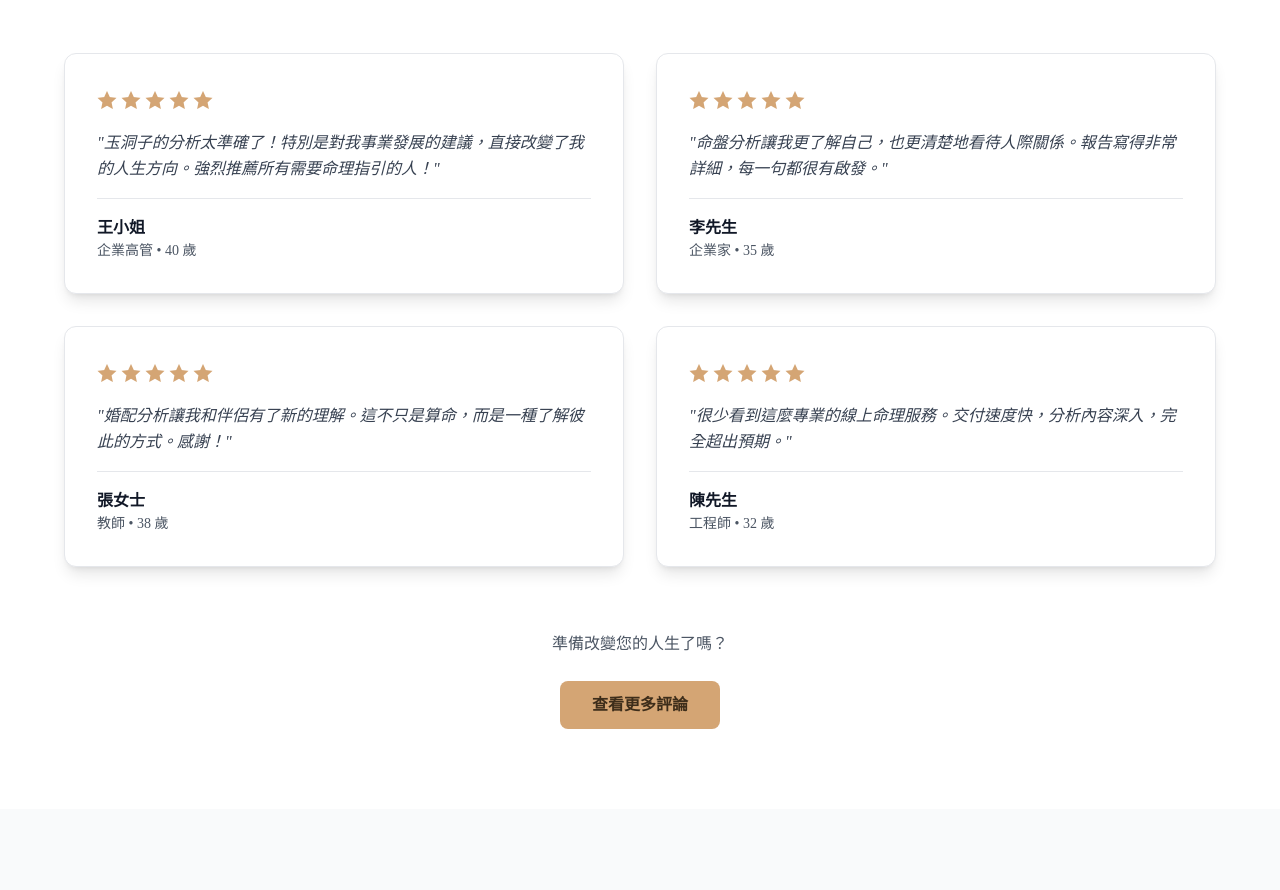
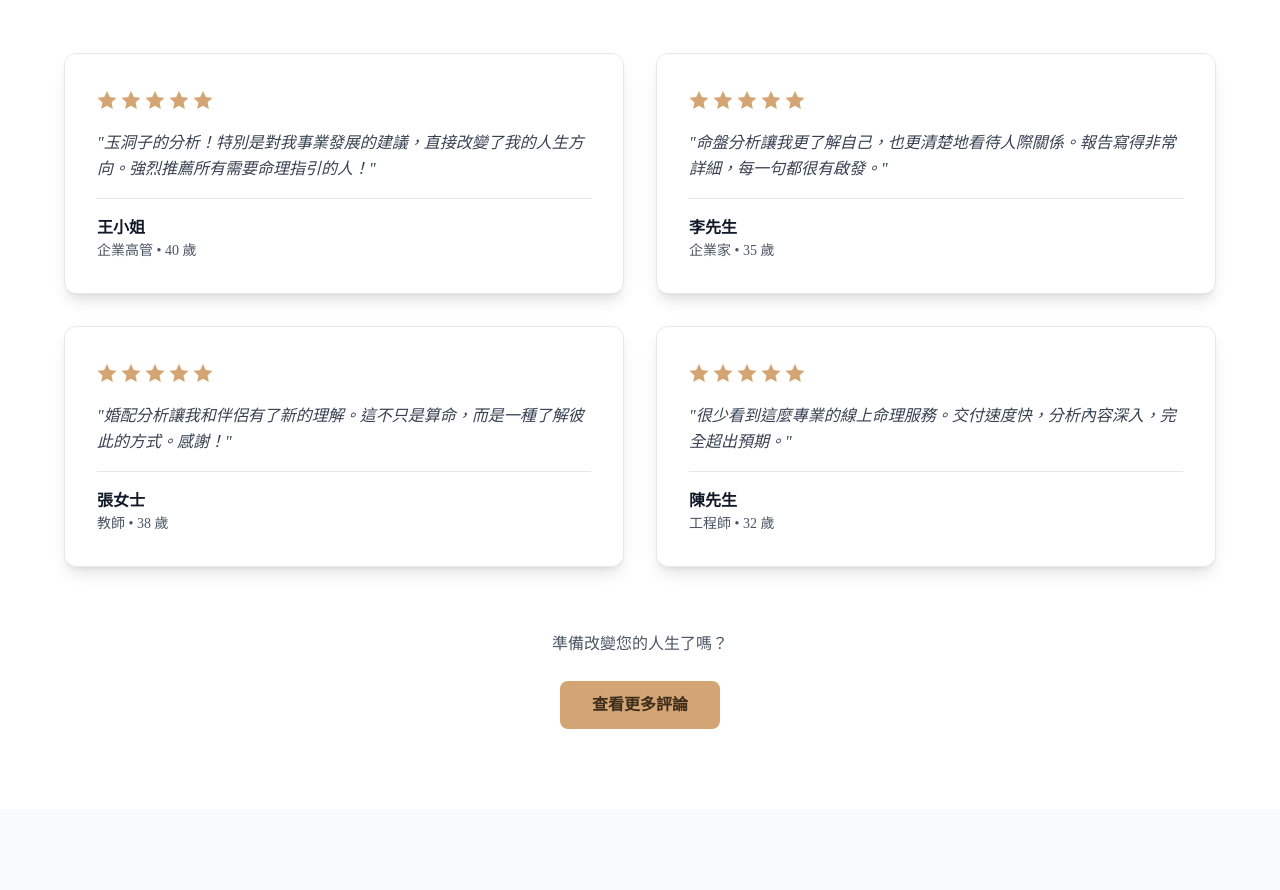
Before and after one commit to adam4taiwan/MyWeb, a Next.js app: page / in a window 1280 px wide. Shown: the part 2840-3730 px from the top of the page. Built offline with nearby package versions, Linux system fonts and the light colour scheme; no server answers.

Commit message:
fix: remove 太準確了 from testimonial text
Co-Authored-By: Claude Sonnet 4.6 <noreply@anthropic.com>

```diff
--- a/components/TestimonialsSection.tsx
+++ b/components/TestimonialsSection.tsx
@@ -11,7 +11,7 @@ interface Testimonial {
 const testimonials: Testimonial[] = [
   {
     rating: 5,
-    text: '玉洞子的分析太準確了！特別是對我事業發展的建議，直接改變了我的人生方向。強烈推薦所有需要命理指引的人！',
+    text: '玉洞子的分析！特別是對我事業發展的建議，直接改變了我的人生方向。強烈推薦所有需要命理指引的人！',
     author: '王小姐',
     role: '企業高管',
     age: '40 歲',
```
